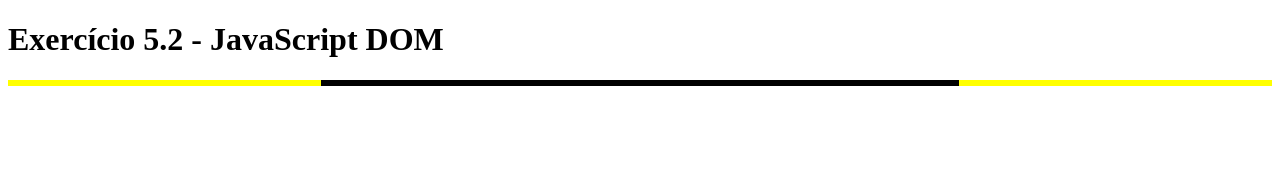
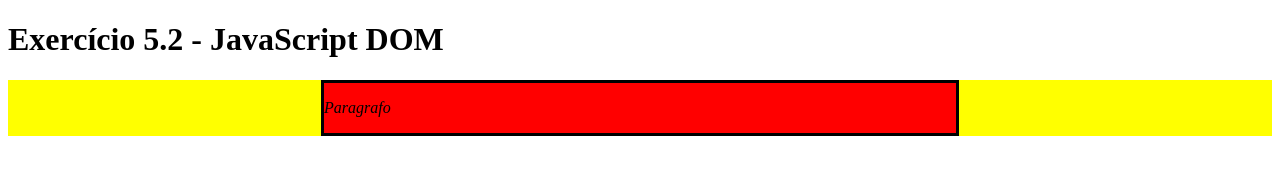
Before and after one commit to EsdrasThiago/Trybe-Exercicios, a plain HTML site: page fundamentos/bloco5/dia-2-javascript-trabalhando-com-elementos/exercicio.html in a window 1280 px wide. Drawn offline with Linux system fonts and the light colour scheme.

Commit message:
Exercicio 4

```diff
--- a/fundamentos/bloco5/dia-2-javascript-trabalhando-com-elementos/exercicio.html
+++ b/fundamentos/bloco5/dia-2-javascript-trabalhando-com-elementos/exercicio.html
@@ -63,15 +63,22 @@
     let titulo = document.createTextNode('Exercício 5.2 - JavaScript DOM');
     novoTitulo.appendChild(titulo);
     let body = document.querySelector('body');
-    body.appendChild(novoTitulo)
+    body.appendChild(novoTitulo);
     //2
     let principal = document.createElement('main');
-    principal.classList.add('main-content')
-    body.appendChild(principal)
+    principal.classList.add('main-content');
+    body.appendChild(principal);
     //3
     let secao = document.createElement('section');
-    secao.classList.add('center-content')
-    principal.appendChild(secao)
+    secao.classList.add('center-content');
+    principal.appendChild(secao);
+    //4
+    let paragrafo1 = document.createElement('p');
+    let texto1 = document.createTextNode('Paragrafo')
+    paragrafo1.appendChild(texto1)
+    secao.appendChild(paragrafo1)
+
+
 
     </script>
   </body>
```
